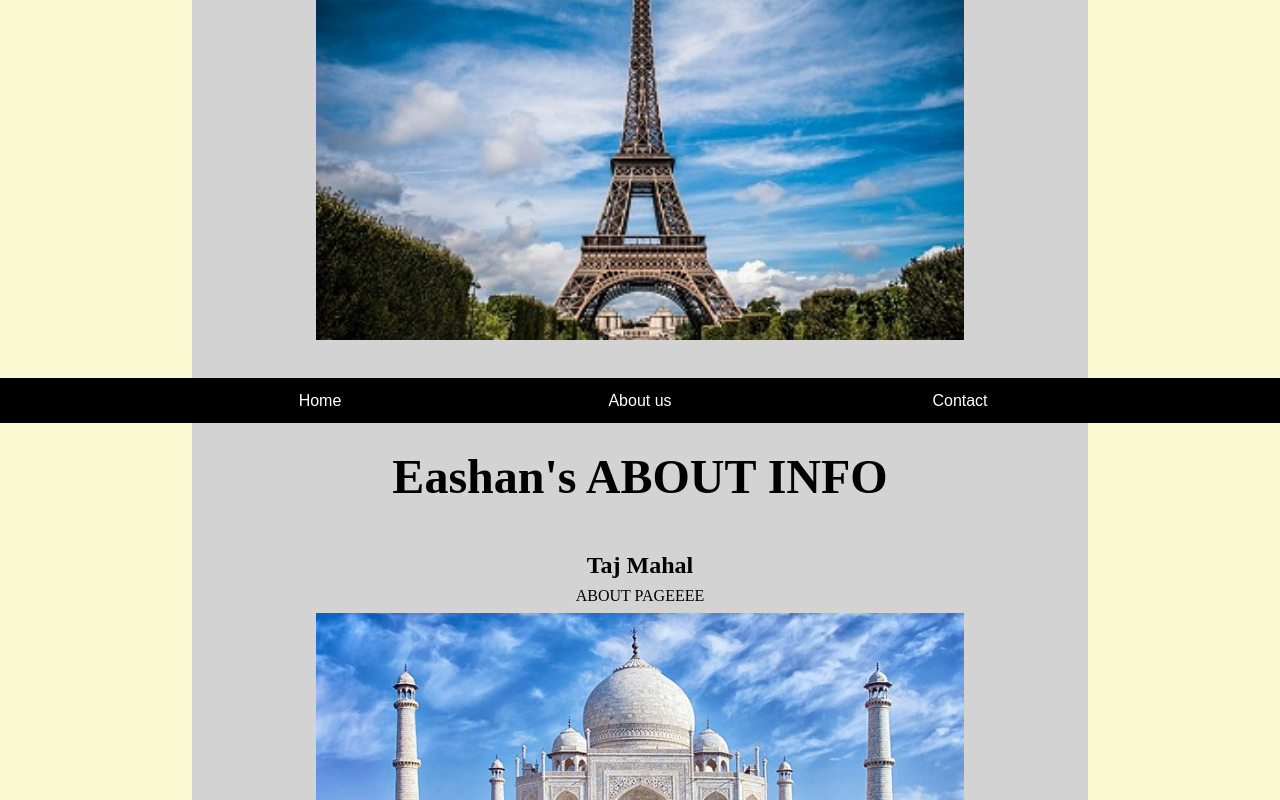
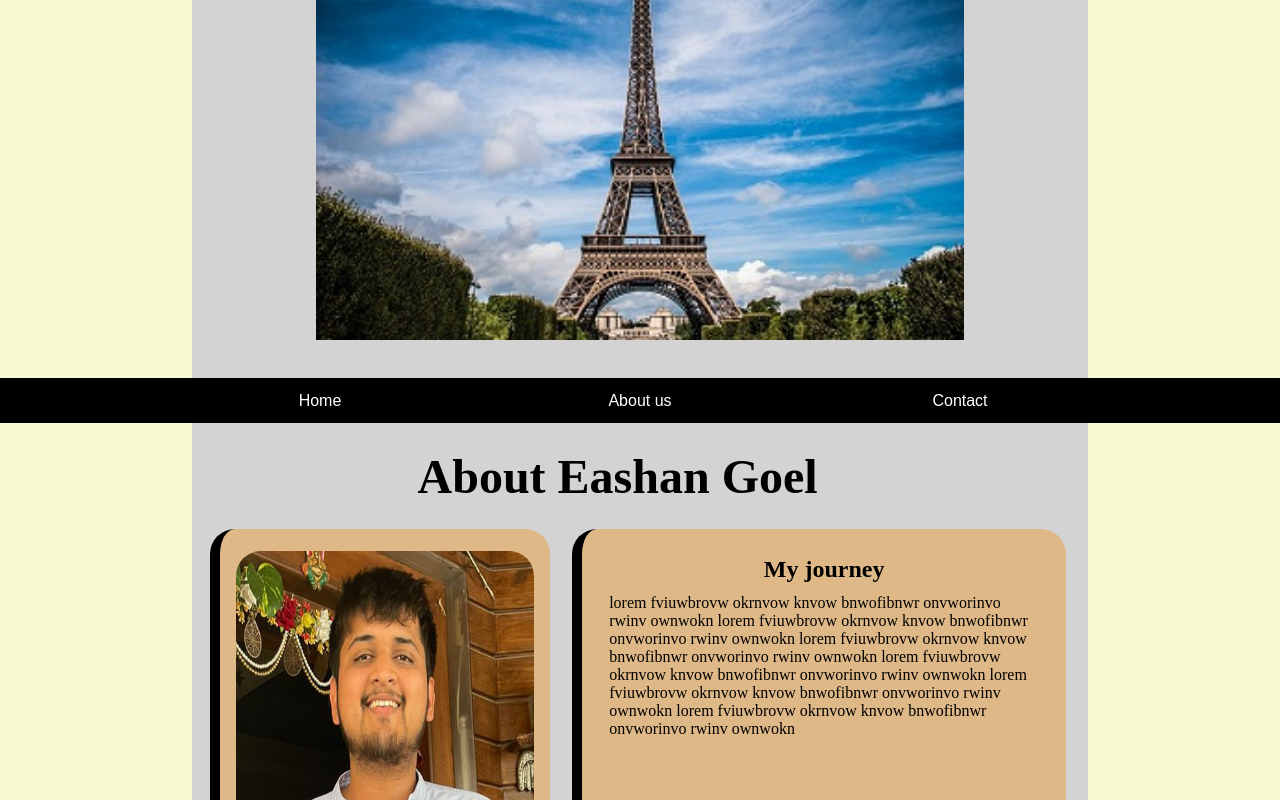
Before and after one commit to eashangoel/webpackRestaurant-, a website built with webpack: page dist/index.html in a window 1280 px wide. Both pictures are taken after a click on the button "About us". Shown: the part 784-1584 px from the top of the page. Built offline with nearby package versions, Linux system fonts and the light colour scheme.

Commit message:
Added the about page+styling

```diff
--- a/src/about.js
+++ b/src/about.js
@@ -1,37 +1,68 @@
-import TajLoc from './tajmahal.jpg'
-import eiffelLoc from './eiffel_tower.jpg'
+import eashanLoc from './eashuimage.jpg'
+import emailLoc from './email.png'
+import instaLoc from './instagram.png'
+import phoneLoc from './phone.png'
+import githubLoc from './github.png'
+import silverLoc from './silverware-variant.png'
 
-function createCard(imgsrc, content, head){
-    let cardDiv1 = document.createElement('div');
-    cardDiv1.classList.add("cardDiv");
-    let cardHeader1= document.createElement('h2');
-    cardHeader1.innerHTML= head
+function makeSkillsImage(imgsrc, div){
     let image1= new Image();
-    image1.classList.add('cardImage')
+    image1.classList.add('aboutSkillsImage')
     image1.src= imgsrc;
-    let p1 = document.createElement('p');
-    p1.innerHTML= content
-
-cardDiv1.appendChild(cardHeader1)
-cardDiv1.appendChild(p1);
-cardDiv1.appendChild(image1);
-return cardDiv1;
+    div.appendChild(image1);
 }
 
 export default function getAboutContent(){
 
     let mainDiv = document.createElement('div');
-    mainDiv.classList.add("mainDiv");
+    mainDiv.classList.add("mainAboutDiv");
 
     let header= document.createElement('h1');
-    header.innerHTML= "Eashan's ABOUT INFO";
+    header.innerHTML= "About Eashan Goel";
 
-    let cardDiv1 = createCard(TajLoc, "ABOUT PAGEEEE", "Taj Mahal")
-    let cardDiv2 = createCard(eiffelLoc, "ABOUT PAGEEEE", "Eiffel Tower")
+    let image1= new Image();
+    image1.classList.add('cardAboutImage')
+    image1.src= eashanLoc;
+    let cardImage1 = document.createElement('div');
+    cardImage1.classList.add("aboutImageDiv");
+    cardImage1.appendChild(image1);
+
+    let aboutDiv = document.createElement('div');
+    aboutDiv.classList.add("aboutDiv");
+    let cardHeader1= document.createElement('h2');
+    cardHeader1.innerHTML= "My journey"
+    let p1 = document.createElement('p');
+    p1.innerHTML= `lorem fviuwbrovw okrnvow knvow bnwofibnwr onvworinvo rwinv ownwokn
+    lorem fviuwbrovw okrnvow knvow bnwofibnwr onvworinvo rwinv ownwokn
+    lorem fviuwbrovw okrnvow knvow bnwofibnwr onvworinvo rwinv ownwokn
+    lorem fviuwbrovw okrnvow knvow bnwofibnwr onvworinvo rwinv ownwokn
+    lorem fviuwbrovw okrnvow knvow bnwofibnwr onvworinvo rwinv ownwokn
+    lorem fviuwbrovw okrnvow knvow bnwofibnwr onvworinvo rwinv ownwokn`
+
+    let skills1Div = document.createElement('div');
+    skills1Div.classList.add("skills1Div");
+    let cardHeader2= document.createElement('h2');
+    cardHeader2.innerHTML= "Skills"
+
+
+    aboutDiv.appendChild(cardHeader1);
+    aboutDiv.appendChild(p1);
+
+    skills1Div.appendChild(cardHeader2);
+
+    let skillsDiv = document.createElement('div');
+    skillsDiv.classList.add("skillsDiv");
+    makeSkillsImage(emailLoc, skillsDiv);
+    makeSkillsImage(instaLoc, skillsDiv);
+    makeSkillsImage(phoneLoc, skillsDiv);
+    makeSkillsImage(silverLoc, skillsDiv);
+    makeSkillsImage(githubLoc, skillsDiv);
+    skills1Div.appendChild(skillsDiv);
 
     mainDiv.appendChild(header);
-    mainDiv.appendChild(cardDiv1);
-    mainDiv.appendChild(cardDiv2);
+    mainDiv.appendChild(cardImage1);
+    mainDiv.appendChild(aboutDiv);
+    mainDiv.appendChild(skills1Div);
 
     return mainDiv;
 }
--- a/src/style.css
+++ b/src/style.css
@@ -1,6 +1,7 @@
 *{
     margin: 0;
     padding: 0;
+    /* border: 2px solid red */
 }
 a {
     color: blue;
@@ -62,6 +63,8 @@ h1{
     max-width: 90%;
 }
 
+
+
 /* contact page */
 .mainDiv.contact{
     padding-top: 2%;
@@ -108,3 +111,75 @@ h1{
     margin-left: 30%;
 }
 /* contact page */
+
+.mainAboutDiv{
+    padding-top: 2%;
+    padding-bottom: 3%;
+    margin-left: 15%;
+    height: 100vh;
+    background-color: lightgray;
+    color: black;
+    display: grid;
+    grid-template-rows: 10% 25% 30%;
+    grid-template-columns: 40% 60%;
+    width: 70%;
+}
+.mainAboutDiv > h1{
+    grid-row: 1/2;
+    grid-column: 1/3;
+    width: 95%;
+    display: flex;
+    justify-content: center;
+    align-items: center;
+}
+.aboutImageDiv{
+    grid-row: 2/4;
+    grid-column: 1/2;
+    display: flex;
+    justify-content: center;
+    align-items: center;
+    width: auto;
+    height: 100%;
+    background-color: burlywood;
+    border-radius: 25px;
+    margin-left: 5%;
+    border-left: 10px solid black;
+}
+.cardAboutImage{
+    height: 90%;
+    width: 90%;
+    border-radius: 25px;
+    justify-self: center;
+}
+.aboutDiv{
+    grid-row: 2/4;
+    grid-column: 2/3;
+    display: flex;
+    flex-direction: column;
+    align-items: center;
+    gap: 3%;
+    height: 85%;
+    width: 80%;
+    padding: 5%;
+    background-color: burlywood;
+    border-radius: 25px;
+    justify-self: center;
+    border-left: 10px solid black;
+}
+.skills1Div{
+    grid-column: 1/3;
+    grid-row: 4/5;
+    display: flex;
+    flex-direction: column;
+    align-items: center;
+    gap: 2rem;
+    background-color: burlywood;
+    border-radius: 25px;
+    margin: 2%;
+    border-left: 10px solid black;
+}
+.skillsDiv{
+    width: 100%;
+    display: flex;
+    justify-content: space-around;
+}
```
Also changed, not shown: src/eashuimage.jpg (added).
